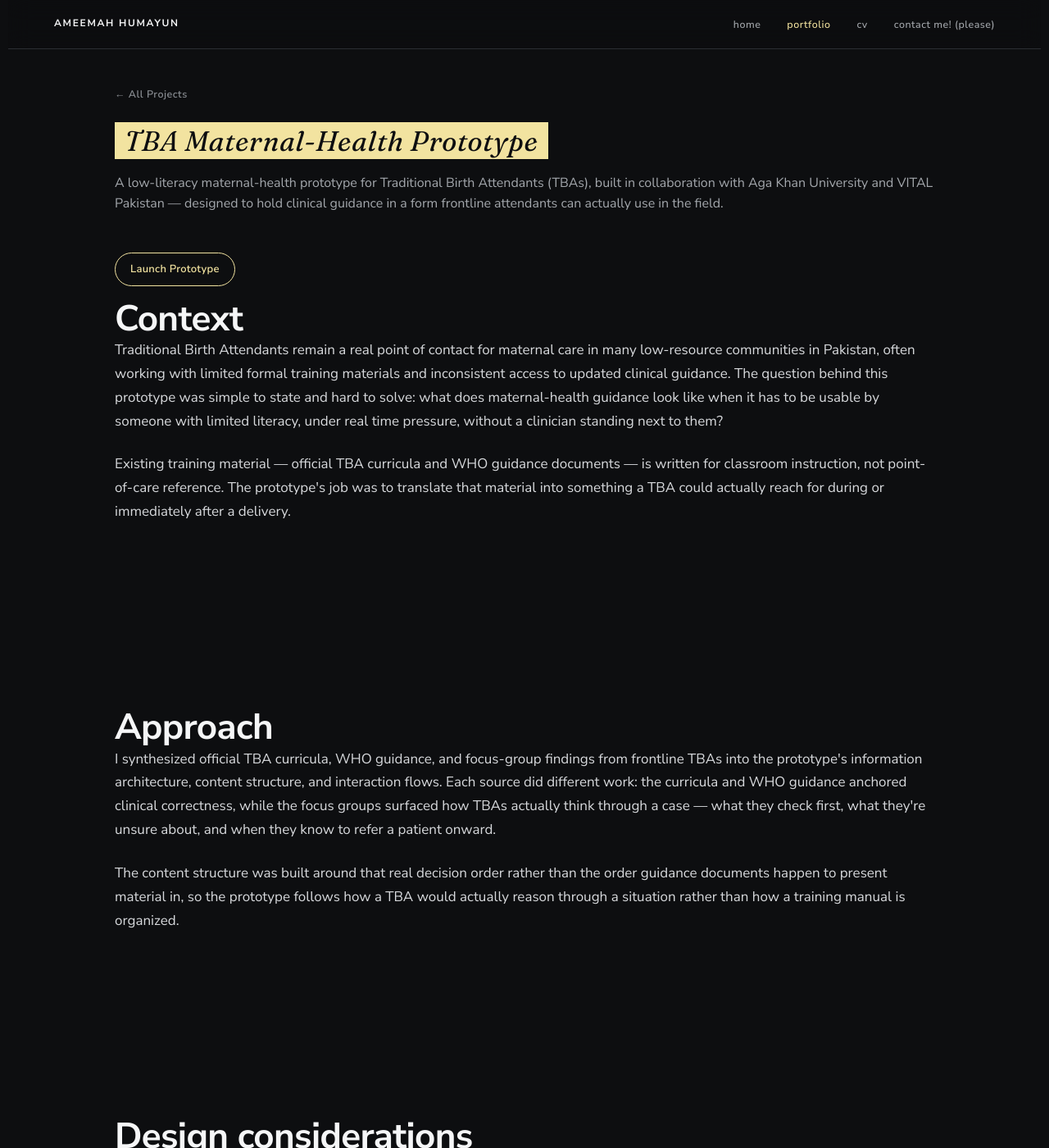
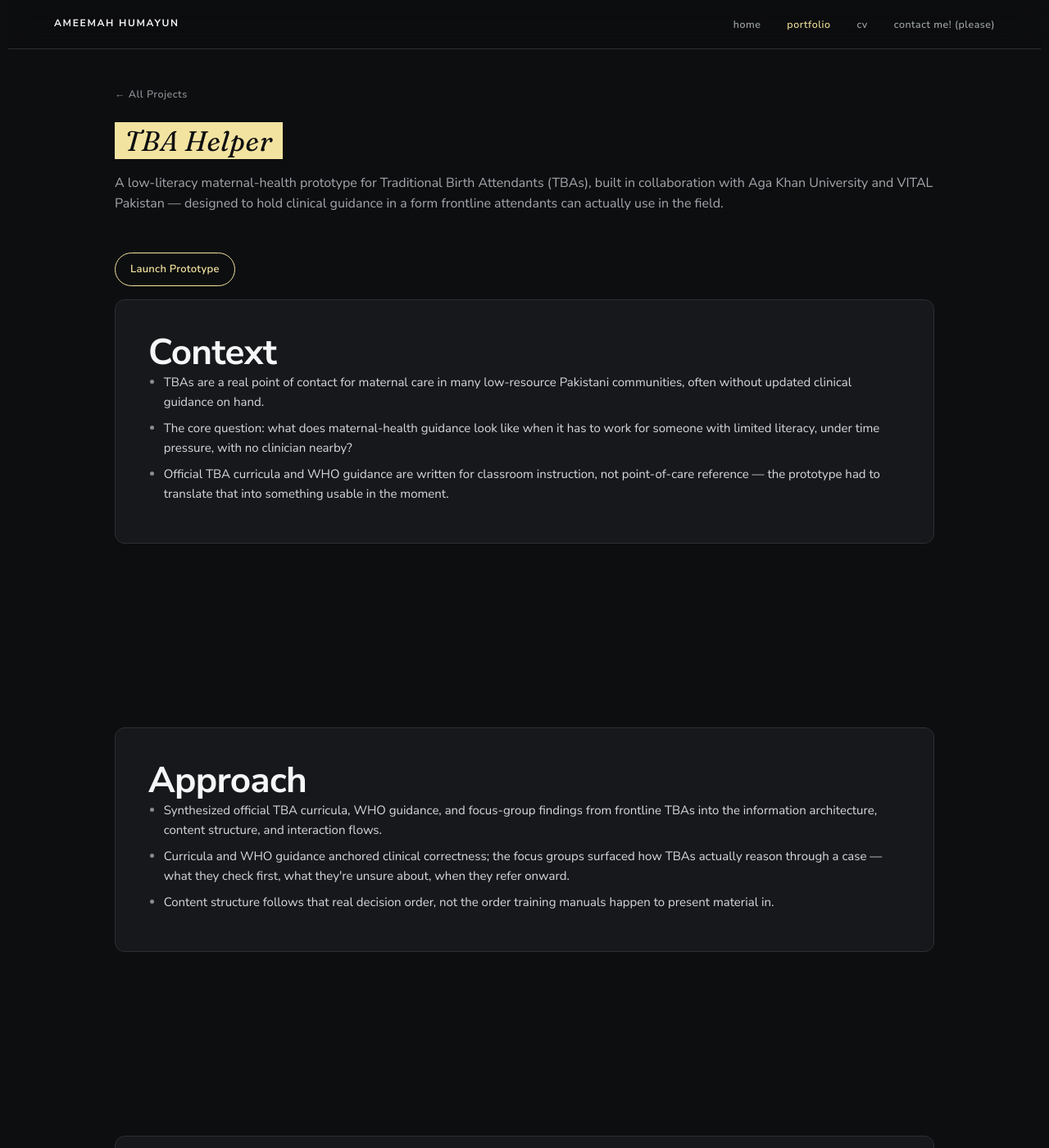
Before and after one commit to ameemahumayun/ameemahumayun.github.io, a Jekyll site: the page built from work/tba-maternal-health/index.html, in a window 1280 px wide and 1400 px high. Shown: the whole window at 82% size. Built offline with Jekyll 4.4.1, drawn with Linux system fonts in a browser that asks for light colours; some of the changed text lies outside the part shown.

Commit message:
Rename TBA project to "TBA Helper", present sections as slide cards
The prototype's own in-app name is "TBA Helper," so the title now
matches that everywhere (page, card, iframe title, README). Context,
Approach, and Design considerations are now each a bordered slide-card
block with condensed bullets instead of running prose, so the page
reads as a short set of slides.

```diff
--- a/_data/work.yml
+++ b/_data/work.yml
@@ -67,7 +67,7 @@
       suffix: "· soon"
 
 - meta: "Maternal Health · UX Design · Interactive Prototype"
-  title: "TBA Maternal-Health Prototype"
+  title: "TBA Helper"
   type: design
   desc: "A low-literacy maternal-health prototype for Traditional Birth Attendants (TBAs), led in collaboration with Aga Khan University and VITAL Pakistan. Synthesized official TBA curricula, WHO guidance, and focus-group findings from frontline TBAs into the prototype's information architecture, content structure, and interaction flows, iteratively refined around information overload, literacy constraints, usability, and referral needs in Pakistan."
   links:
--- a/assets/css/components.css
+++ b/assets/css/components.css
@@ -1383,3 +1383,17 @@ details[open] > .subaccordion__head .subaccordion__chev { transform: rotate(-135
   width: 100%;
   height: 100%;
 }
+
+
+/* 29. SLIDE CARD (simple content "slide" — no deck image, just a
+   bordered, raised block so a project's write-up reads as a short set
+   of slides rather than continuous prose) ----------------------------- */
+.slide-card {
+  border: var(--hairline);
+  border-radius: 12px;
+  background: var(--color-bg-lift);
+  padding: var(--space-5);
+}
+.slide-card h2 { margin-top: 0; }
+.slide-card ul.cv-list:last-child,
+.slide-card p:last-child { margin-bottom: 0; }
--- a/work/tba-maternal-health/index.html
+++ b/work/tba-maternal-health/index.html
@@ -1,6 +1,6 @@
 ---
 layout: case-study
-title: TBA Maternal-Health Prototype
+title: TBA Helper
 description: A low-literacy maternal-health prototype for Traditional Birth Attendants, built with Aga Khan University and VITAL Pakistan.
 og_type: article
 active: work
@@ -9,7 +9,7 @@ active: work
 <header class="page-head">
   <div class="page-head__inner">
     <a href="{{ '/work/' | relative_url }}" class="back-link">&larr; All Projects</a>
-    <h1 class="page-head__title"><span class="serif text-highlight">TBA Maternal-Health Prototype</span></h1>
+    <h1 class="page-head__title"><span class="serif text-highlight">TBA Helper</span></h1>
     <p class="page-head__intro" style="max-width:none;">A low-literacy maternal-health prototype for Traditional Birth Attendants (TBAs), built in collaboration with Aga Khan University and VITAL Pakistan — designed to hold clinical guidance in a form frontline attendants can actually use in the field.</p>
     <a class="work-card__link work-card__link--primary" href="{{ '/prototypes/tba-maternal-health/' | relative_url }}" target="_blank" rel="noopener" style="margin-top:1.5rem;display:inline-flex;">Launch Prototype</a>
   </div>
@@ -17,33 +17,41 @@ active: work
 
 <section class="section" id="context">
   <div class="container-wide">
+    <div class="slide-card">
       <h2>Context</h2>
-    <p>Traditional Birth Attendants remain a real point of contact for maternal care in many low-resource communities in Pakistan, often working with limited formal training materials and inconsistent access to updated clinical guidance. The question behind this prototype was simple to state and hard to solve: what does maternal-health guidance look like when it has to be usable by someone with limited literacy, under real time pressure, without a clinician standing next to them?</p>
-
-    <p>Existing training material — official TBA curricula and WHO guidance documents — is written for classroom instruction, not point-of-care reference. The prototype's job was to translate that material into something a TBA could actually reach for during or immediately after a delivery.</p>
+      <ul class="cv-list">
+        <li>TBAs are a real point of contact for maternal care in many low-resource Pakistani communities, often without updated clinical guidance on hand.</li>
+        <li>The core question: what does maternal-health guidance look like when it has to work for someone with limited literacy, under time pressure, with no clinician nearby?</li>
+        <li>Official TBA curricula and WHO guidance are written for classroom instruction, not point-of-care reference — the prototype had to translate that into something usable in the moment.</li>
+      </ul>
+    </div>
   </div>
 </section>
 
 <section class="section" id="approach">
   <div class="container-wide">
+    <div class="slide-card">
       <h2>Approach</h2>
-    <p>I synthesized official TBA curricula, WHO guidance, and focus-group findings from frontline TBAs into the prototype's information architecture, content structure, and interaction flows. Each source did different work: the curricula and WHO guidance anchored clinical correctness, while the focus groups surfaced how TBAs actually think through a case — what they check first, what they're unsure about, and when they know to refer a patient onward.</p>
-
-    <p>The content structure was built around that real decision order rather than the order guidance documents happen to present material in, so the prototype follows how a TBA would actually reason through a situation rather than how a training manual is organized.</p>
+      <ul class="cv-list">
+        <li>Synthesized official TBA curricula, WHO guidance, and focus-group findings from frontline TBAs into the information architecture, content structure, and interaction flows.</li>
+        <li>Curricula and WHO guidance anchored clinical correctness; the focus groups surfaced how TBAs actually reason through a case — what they check first, what they're unsure about, when they refer onward.</li>
+        <li>Content structure follows that real decision order, not the order training manuals happen to present material in.</li>
+      </ul>
+    </div>
   </div>
 </section>
 
 <section class="section" id="design">
   <div class="container-wide">
+    <div class="slide-card">
       <h2>Design considerations</h2>
-    <p>The design was iteratively refined around four constraints that shaped nearly every decision:</p>
-
       <ul class="cv-list">
         <li><strong>Information overload</strong> — clinical guidance is dense by nature. The prototype had to surface only what's decision-relevant in the moment, deferring detail rather than presenting it all at once.</li>
         <li><strong>Literacy constraints</strong> — content had to work for readers with limited literacy, favoring visual and structural cues over dense text, without stripping out clinical precision.</li>
         <li><strong>Usability under pressure</strong> — a TBA using this mid-case is not browsing; she needs to find the right guidance fast. Navigation and hierarchy were built around speed of retrieval.</li>
         <li><strong>Referral needs</strong> — knowing when a case exceeds a TBA's scope is as important as the guidance itself, so referral triggers are built into the flow rather than left as a separate reference.</li>
       </ul>
+    </div>
   </div>
 </section>
 
@@ -53,7 +61,7 @@ active: work
     <p>The prototype below is the live, interactive build — the same one linked at the top of this page.</p>
 
     <div class="carousel__viewport" style="margin-top:2rem;">
-      <iframe src="{{ '/prototypes/tba-maternal-health/' | relative_url }}" title="TBA Maternal-Health Prototype" loading="lazy" style="width:100%;height:900px;border:0;display:block;background:var(--color-bg);"></iframe>
+      <iframe src="{{ '/prototypes/tba-maternal-health/' | relative_url }}" title="TBA Helper" loading="lazy" style="width:100%;height:900px;border:0;display:block;background:var(--color-bg);"></iframe>
       <button type="button" class="carousel__btn carousel__btn--fullscreen" aria-label="View fullscreen">&#9974; Fullscreen</button>
     </div>
     <p style="margin-top:1rem;"><a class="link-teal" href="{{ '/prototypes/tba-maternal-health/' | relative_url }}" target="_blank" rel="noopener">Open the prototype in its own tab &rarr;</a></p>
```
Also changed, not shown: prototypes/README.md (+1 -1 lines). Lines whose indentation alone changed are shown as unchanged.
